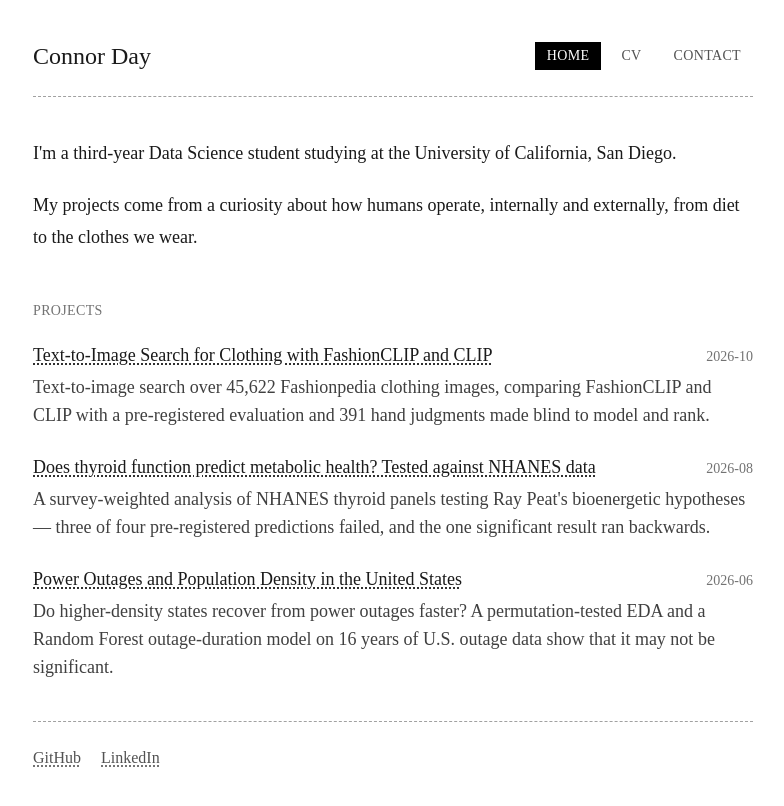
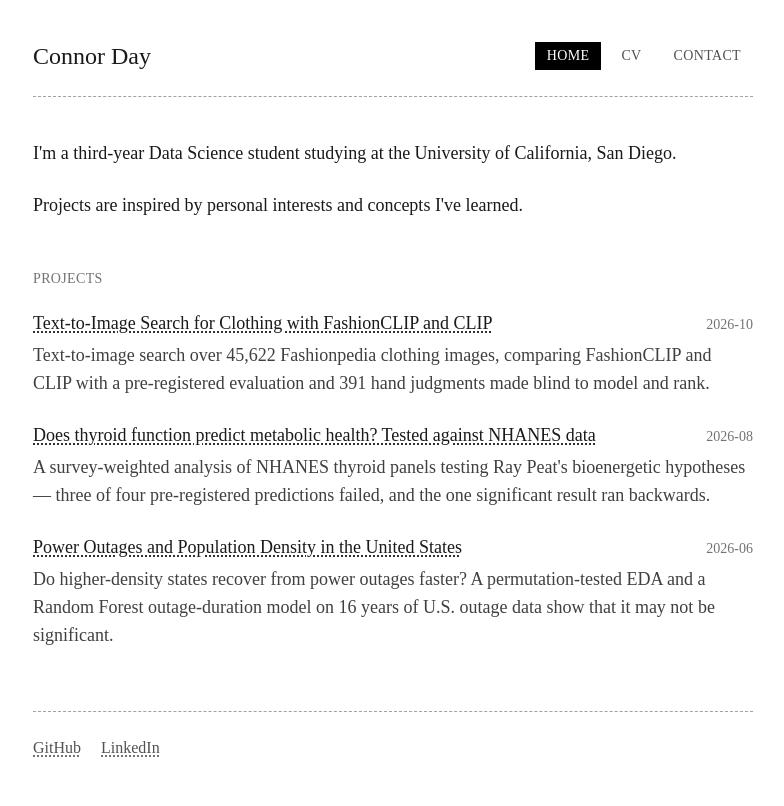
Before and after one commit to dayconnor/cd-web, a Next.js app: page / in a window 1280 px wide. Shown: the top 806 px of the page, without its empty margins (247-1031 px from the left). Built offline with nearby package versions, Linux system fonts and the light colour scheme.

Commit message:
Updated bio

```diff
--- a/src/app/page.tsx
+++ b/src/app/page.tsx
@@ -23,8 +23,7 @@ export default async function Home() {
         of California, San Diego.
       </p>
       <p className="mb-5 leading-8">
-        My projects come from a curiosity about how humans operate, internally and externally,
-        from diet to the clothes we wear.
+        Projects are inspired by personal interests and concepts I've learned.
       </p>
 
       {projects.length > 0 && (
```
